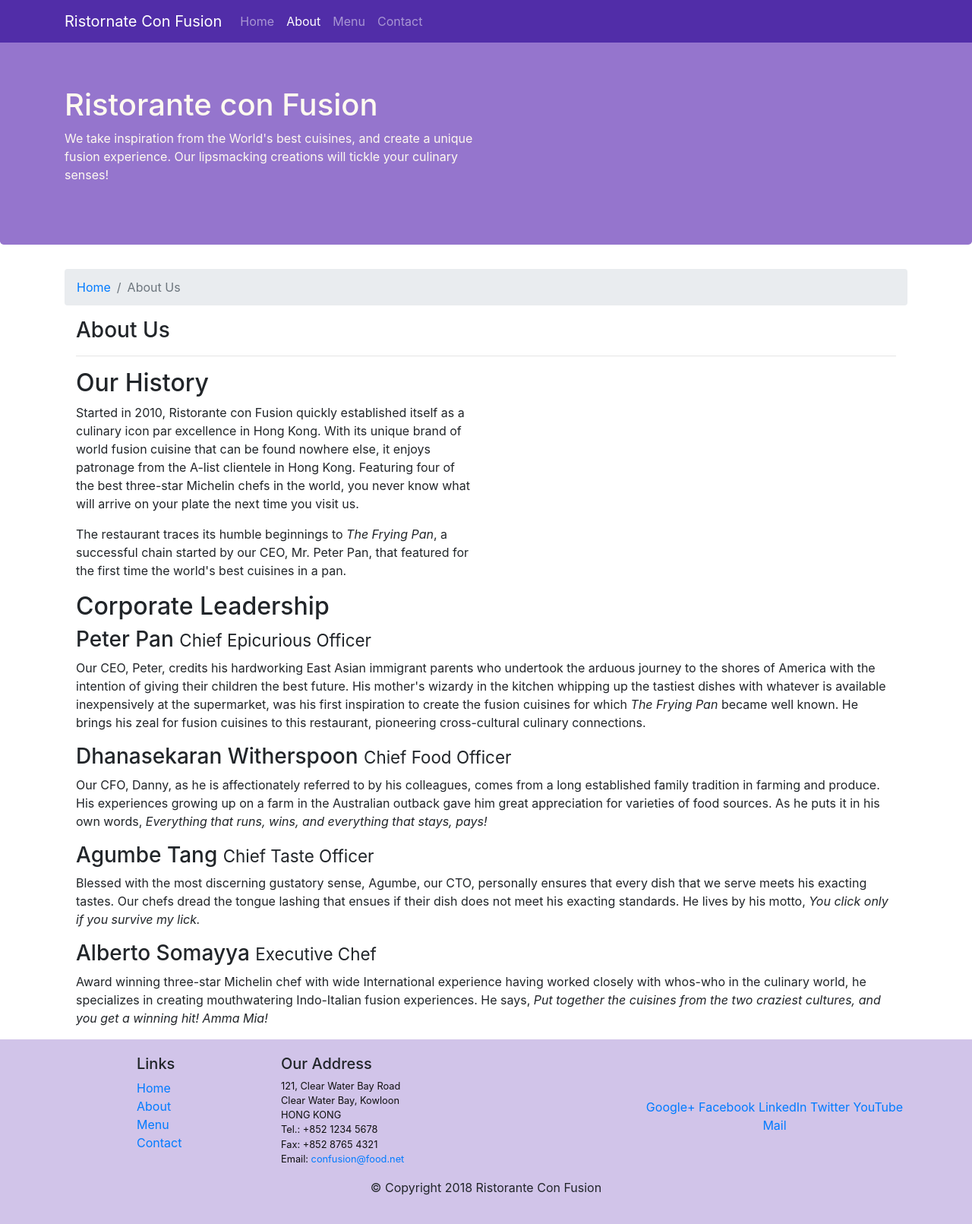
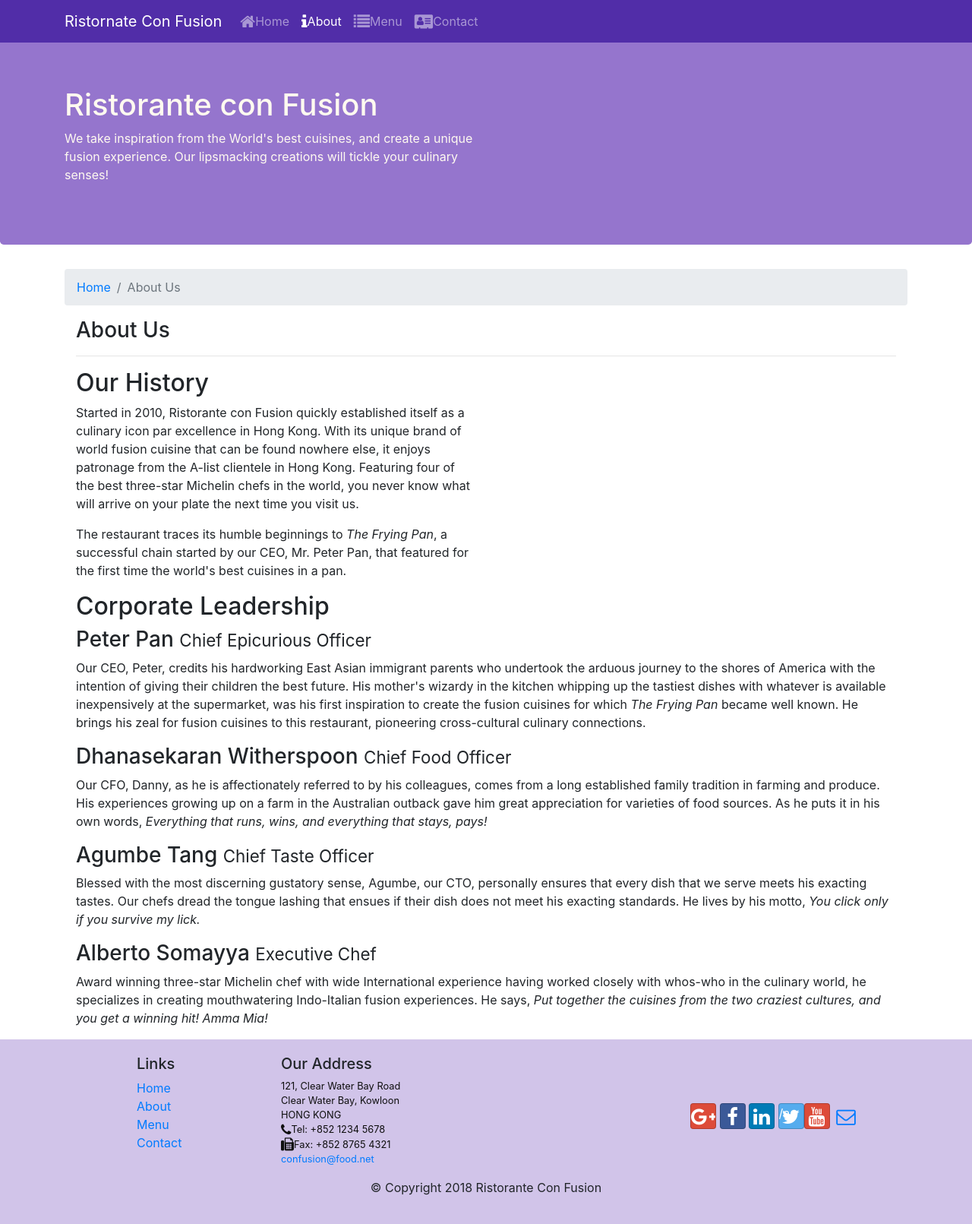
Before and after one commit to longITsince2021/Responsive-Design-and-Bootstrap-Grid-System-Part-1, a website: page aboutus.html in a window 1280 px wide. Shown: the whole page at 76% size. Drawn offline with nearby package versions, Linux system fonts and the light colour scheme.

Commit message:
Icon Fonts

```diff
--- a/aboutus.html
+++ b/aboutus.html
@@ -9,6 +9,8 @@
 
     <link rel="stylesheet" href="css/styles.css">
     <link rel="stylesheet" href="node_modules/bootstrap/dist/css/bootstrap.min.css">
+    <link rel="stylesheet" href="node_modules/font-awesome/css/font-awesome.min.css">
+    <link rel="stylesheet" href="node_modules/bootstrap-social/bootstrap-social.css">
     <script src="node_modules/jquery/dist/jquery.slim.min.js"></script>
     <script src="node_modules/popper.js/dist/umd/popper.min.js"></script>
     <script src="node_modules/bootstrap/dist/js/bootstrap.min.js"></script>
@@ -20,10 +22,10 @@
             <a class="navbar-brand" href="./index.html">Ristornate Con Fusion</a>
             <div id="navbar" class="collapse navbar-collapse">
                 <ul class="navbar-nav mr-auto">
-                    <li class="nav-item"><a class="nav-link" href="./index.html">Home</a></li>
-                    <li class="nav-item active"><a class="nav-link" href="./aboutus.html">About</a></li>
-                    <li class="nav-item"><a class="nav-link" href="#">Menu</a></li>
-                    <li class="nav-item"><a class="nav-link" href="#">Contact</a></li>
+                    <li class="nav-item"><a class="nav-link" href="./index.html"><span class="fa fa-home fa-lg"></span>Home</a></li>
+                    <li class="nav-item active"><a class="nav-link" href="./aboutus.html"><span class="fa fa-info fa-lg"></span>About</a></li>
+                    <li class="nav-item"><a class="nav-link" href="#"><span class="fa fa-list fa-lg"></span>Menu</a></li>
+                    <li class="nav-item"><a class="nav-link" href="#"><span class="fa fa-address-card fa-lg"></span>Contact</a></li>
                 </ul>
             </div>
         </div>
@@ -101,19 +103,19 @@
 		              121, Clear Water Bay Road<br>
 		              Clear Water Bay, Kowloon<br>
 		              HONG KONG<br>
-		              Tel.: +852 1234 5678<br>
-		              Fax: +852 8765 4321<br>
-		              Email: <a href="mailto:confusion@food.net">confusion@food.net</a>
+		              <i class="fa fa-phone fa-lg"></i>Tel: +852 1234 5678<br>
+                      <i class="fa fa-fax fa-lg"></i>Fax: +852 8765 4321<br>
+		              <a href="mailto:confusion@food.net">confusion@food.net</a>
 		           </address>
                 </div>
                 <div class="col-12 col-sm-4 align-self-center">
                     <div class="text-center">
-                        <a href="http://google.com/+">Google+</a>
-                        <a href="http://www.facebook.com/profile.php?id=">Facebook</a>
-                        <a href="http://www.linkedin.com/in/">LinkedIn</a>
-                        <a href="http://twitter.com/">Twitter</a>
-                        <a href="http://youtube.com/">YouTube</a>
-                        <a href="mailto:">Mail</a>
+                        <a class="btn btn-social-icon btn-google" href="http://google.com/+"><i class="fa fa-google-plus"></i></a>
+                        <a class="btn btn-social-icon btn-facebook" href="http://www.facebook.com/profile.php?id="><i class="fa fa-facebook"></i></a>
+                        <a class="btn btn-social-icon btn-linkedin" href="http://www.linkedin.com/in/"><i class="fa fa-linkedin"></i></a>
+                        <a class="btn btn-social-icon btn-twitter" href="http://twitter.com/"><i class="fa fa-twitter"></i>/a>
+                        <a class="btn btn-social-icon btn-google" href="http://youtube.com/"><i class="fa fa-youtube"></i></a>
+                        <a class="btn btn-social-icon" href="mailto:"><i class="fa fa-envelope-o"></i></a>
                     </div>
                 </div>
            </div>
--- a/package.json
+++ b/package.json
@@ -15,6 +15,8 @@
   },
   "dependencies": {
     "bootstrap": "^4.0.0",
+    "bootstrap-social": "^5.1.1",
+    "font-awesome": "^4.7.0",
     "jquery": "^3.3.1",
     "popper.js": "^1.12.9"
   }
```
Also changed, not shown: index.html (+15 -13 lines), 1 other file.
